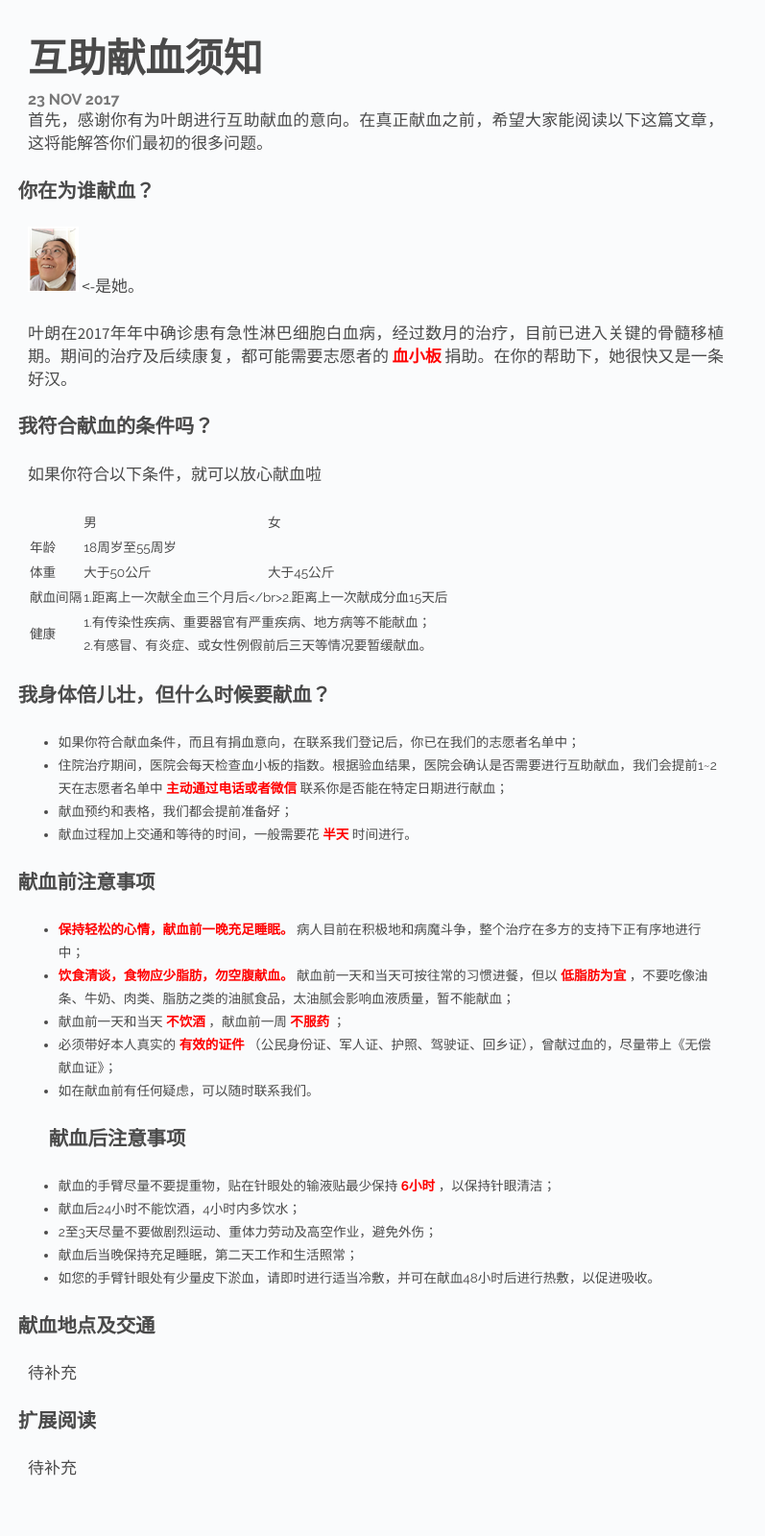
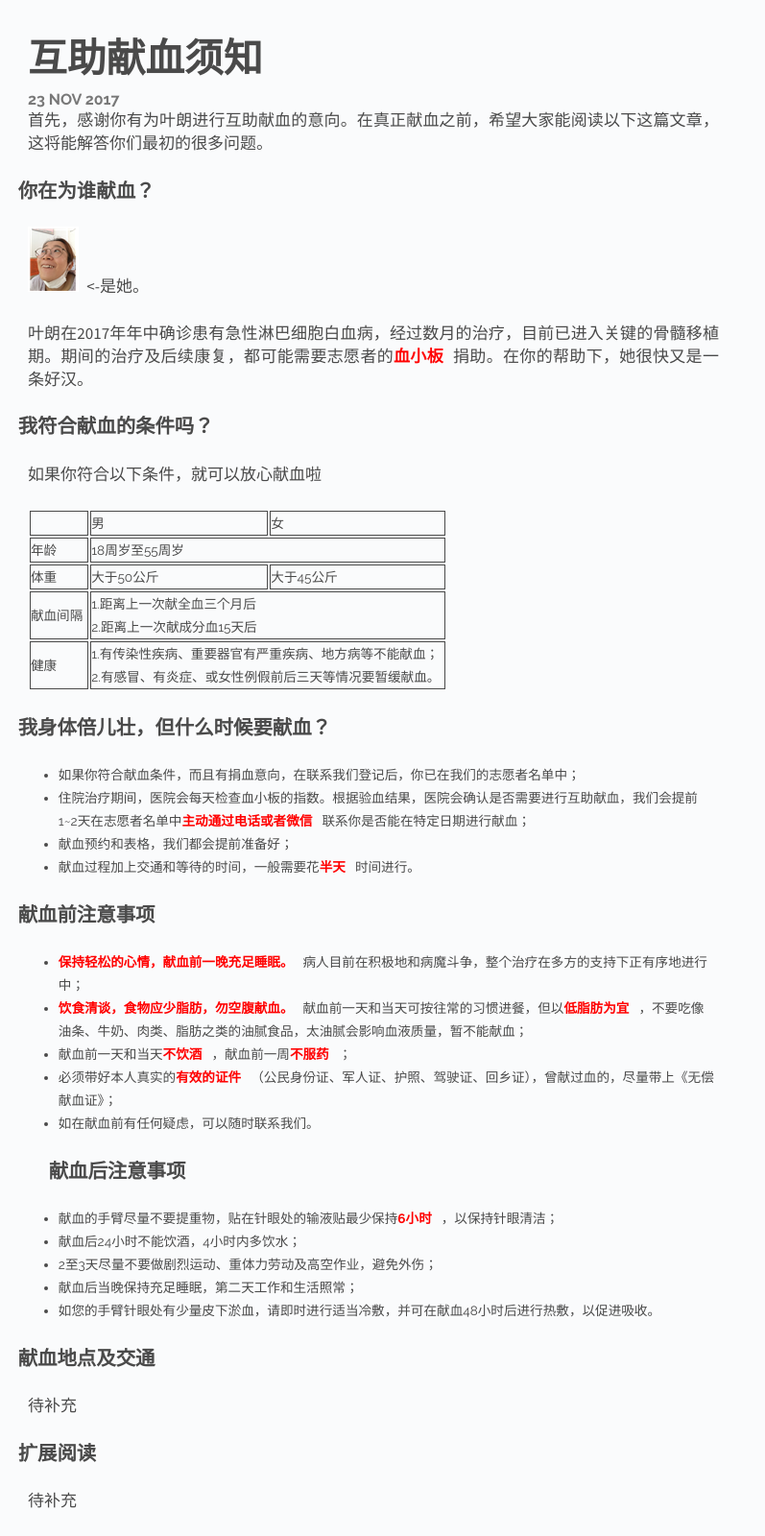
Before and after one commit to ardehaha/longisthebest, a Jekyll site: the page built from _posts/2017-11-23-notice.md, in a window 1280 px wide. Shown: the whole page at 96% size, without its empty margins (0-797 px from the left). Built offline with Jekyll 4.4.1, drawn with Linux system fonts in a browser that asks for light colours; Markdown is read by kramdown in place of the engine named in the settings.

Commit message:
update style

```diff
--- a/_posts/2017-11-23-notice.md
+++ b/_posts/2017-11-23-notice.md
@@ -5,12 +5,13 @@ date: 2017-11-23 01:58:00
 categories: posts
 ---
 
+
 首先，感谢你有为叶朗进行互助献血的意向。在真正献血之前，希望大家能阅读以下这篇文章，这将能解答你们最初的很多问题。
 
 ## 你在为谁献血？
 ![](/longisthebest/images/long.png) <-是她。
 
-叶朗在2017年年中确诊患有急性淋巴细胞白血病，经过数月的治疗，目前已进入关键的骨髓移植期。期间的治疗及后续康复，都可能需要志愿者的 **<span style="color:red">血小板</span>** 捐助。在你的帮助下，她很快又是一条好汉。
+叶朗在2017年年中确诊患有急性淋巴细胞白血病，经过数月的治疗，目前已进入关键的骨髓移植期。期间的治疗及后续康复，都可能需要志愿者的**<span style="color:red">血小板</span>**捐助。在你的帮助下，她很快又是一条好汉。
 
 ## 我符合献血的条件吗？
 
@@ -33,7 +34,7 @@ categories: posts
    </tr>
    <tr>
       <td>献血间隔</td>
-      <td colspan="2">1.距离上一次献全血三个月后</br>2.距离上一次献成分血15天后</td>
+      <td colspan="2">1.距离上一次献全血三个月后<br>2.距离上一次献成分血15天后</td>
    </tr>
    <tr>
       <td>健康</td>
@@ -43,18 +44,18 @@ categories: posts
 ## 我身体倍儿壮，但什么时候要献血？
 
 * 如果你符合献血条件，而且有捐血意向，在联系我们登记后，你已在我们的志愿者名单中；
-* 住院治疗期间，医院会每天检查血小板的指数。根据验血结果，医院会确认是否需要进行互助献血，我们会提前1~2天在志愿者名单中 **<span style="color:red">主动通过电话或者微信</span>** 联系你是否能在特定日期进行献血；
+* 住院治疗期间，医院会每天检查血小板的指数。根据验血结果，医院会确认是否需要进行互助献血，我们会提前1~2天在志愿者名单中**<span style="color:red">主动通过电话或者微信</span>**联系你是否能在特定日期进行献血；
 * 献血预约和表格，我们都会提前准备好；
-* 献血过程加上交通和等待的时间，一般需要花 **<span style="color:red">半天</span>** 时间进行。
+* 献血过程加上交通和等待的时间，一般需要花**<span style="color:red">半天</span>**时间进行。
 
 ## 献血前注意事项
-*  **<span style="color:red">保持轻松的心情，献血前一晚充足睡眠。</span>** 病人目前在积极地和病魔斗争，整个治疗在多方的支持下正有序地进行中；
-*  **<span style="color:red">饮食清谈，食物应少脂肪，勿空腹献血。</span>** 献血前一天和当天可按往常的习惯进餐，但以 **<span style="color:red">低脂肪为宜</span>** ，不要吃像油条、牛奶、肉类、脂肪之类的油腻食品，太油腻会影响血液质量，暂不能献血；
-* 献血前一天和当天 **<span style="color:red">不饮酒</span>** ，献血前一周 **<span style="color:red">不服药</span>** ；
-* 必须带好本人真实的 **<span style="color:red">有效的证件</span>** （公民身份证、军人证、护照、驾驶证、回乡证），曾献过血的，尽量带上《无偿献血证》；
+* **<span style="color:red">保持轻松的心情，献血前一晚充足睡眠。</span>**病人目前在积极地和病魔斗争，整个治疗在多方的支持下正有序地进行中；
+* **<span style="color:red">饮食清谈，食物应少脂肪，勿空腹献血。</span>**献血前一天和当天可按往常的习惯进餐，但以**<span style="color:red">低脂肪为宜</span>**，不要吃像油条、牛奶、肉类、脂肪之类的油腻食品，太油腻会影响血液质量，暂不能献血；
+* 献血前一天和当天**<span style="color:red">不饮酒</span>**，献血前一周**<span style="color:red">不服药</span>**；
+* 必须带好本人真实的**<span style="color:red">有效的证件</span>**（公民身份证、军人证、护照、驾驶证、回乡证），曾献过血的，尽量带上《无偿献血证》；
 * 如在献血前有任何疑虑，可以随时联系我们。
 ## 献血后注意事项
-* 献血的手臂尽量不要提重物，贴在针眼处的输液贴最少保持 **<span style="color:red">6小时</span>** ，以保持针眼清洁；
+* 献血的手臂尽量不要提重物，贴在针眼处的输液贴最少保持**<span style="color:red">6小时</span>**，以保持针眼清洁；
 * 献血后24小时不能饮酒，4小时内多饮水；
 * 2至3天尽量不要做剧烈运动、重体力劳动及高空作业，避免外伤；
 * 献血后当晚保持充足睡眠，第二天工作和生活照常；
--- a/css/main.css
+++ b/css/main.css
@@ -6,7 +6,7 @@
 
 * {
   margin: 0;
-  padding: 0;
+  padding: 0 5px 0 0;
 }
 
 html, body {
@@ -289,3 +289,8 @@ a:hover {
   font-size: 0.95em;
   color: #777;
 }
+
+td {
+  border-style: solid;
+  border-width: 1px
+}
```
